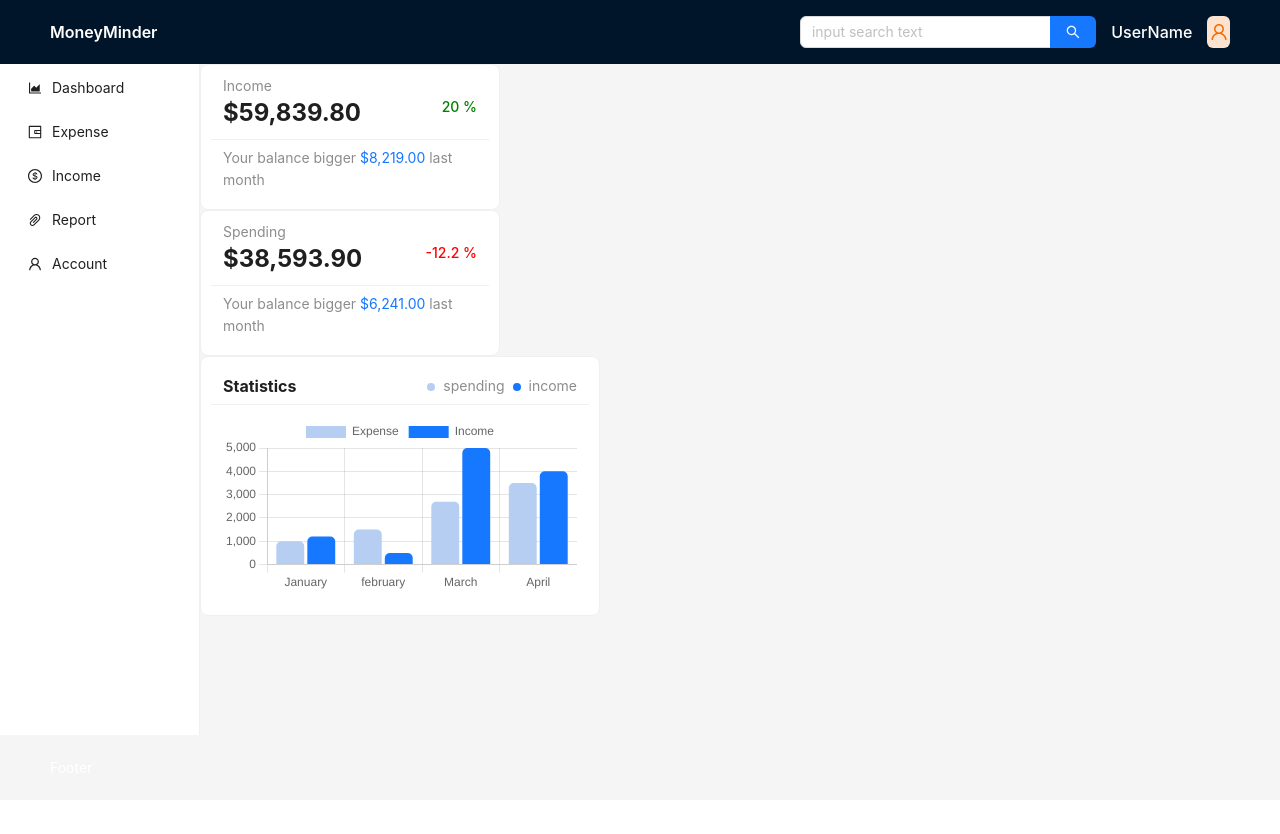
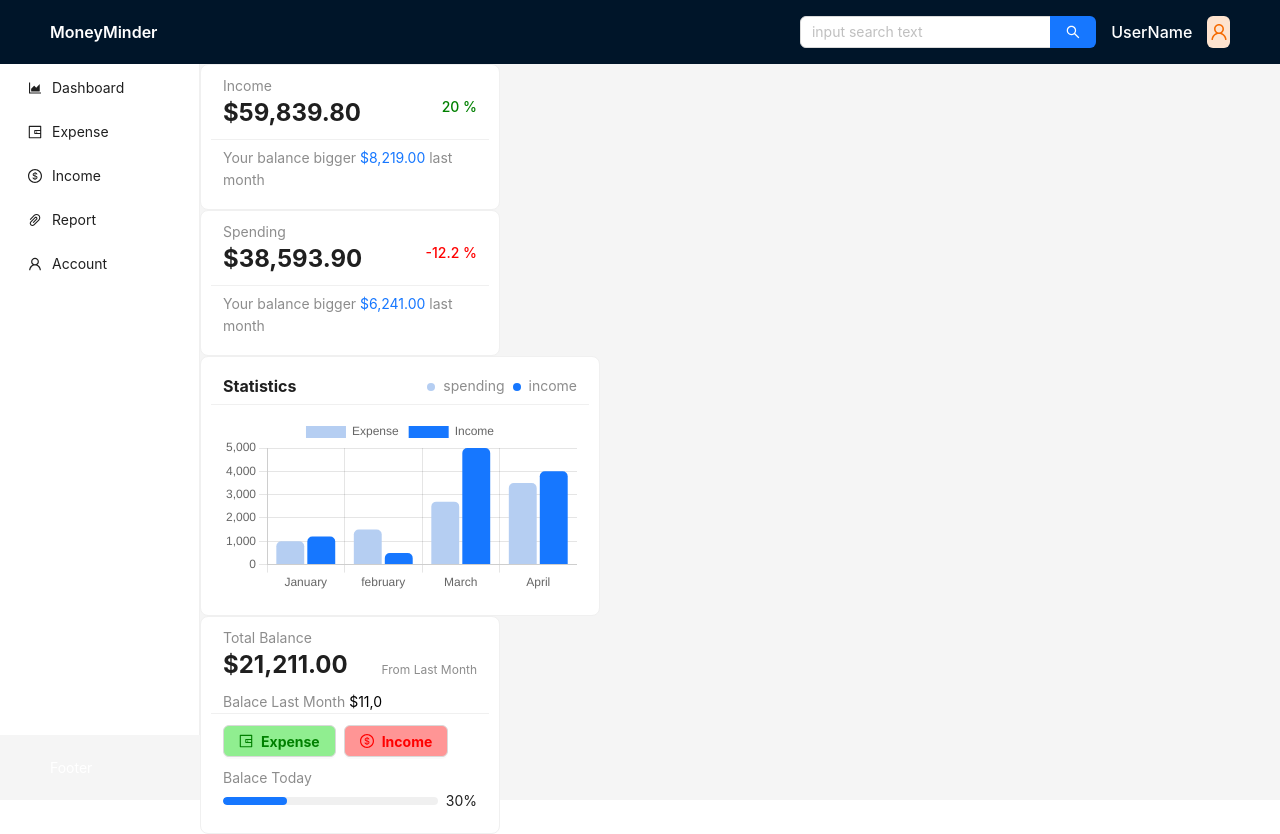
Before and after one commit to ADHIL-MOHAMMED-P-N/moneyminder, a React (Create React App) app: page /dashboard in a window 1280 px wide. Before the commit the page ends 800 px from the top, so only its background shows below. Built offline with nearby package versions, Linux system fonts and the light colour scheme.

Commit message:
balance card completed

```diff
--- /dev/null
+++ b/src/components/Dashboard/BalanceCard.js
@@ -0,0 +1,73 @@
+import { Card, Typography, Space, Button, Progress } from "antd";
+import { DollarOutlined, WalletOutlined } from "@ant-design/icons";
+import { Link } from "react-router-dom";
+const { Title } = Typography;
+
+const paraStyle = { margin: 0, fontWeight: 400, color: "rgba(0, 0, 0, 0.45)" };
+
+const CardTop = () => {
+  return (
+    <>
+      <p style={paraStyle}>Total Balance</p>
+      <Title
+        style={{ margin: 0, marginBottom: 10, fontWeight: "bold" }}
+        level={3}
+      >
+        $21,211.00
+      </Title>
+      <p style={paraStyle}>
+        Balace Last Month<span style={{ color: "#000" }}> $11,000</span>
+      </p>
+    </>
+  );
+};
+
+const BalanceCard = () => {
+  return (
+    <div>
+      <Card
+        size="small"
+        loading={false}
+        title={<CardTop />}
+        extra={<p style={{ ...paraStyle, fontSize: 12 }}>From Last Month</p>}
+        style={{
+          width: 300,
+          padding: 10,
+        }}
+      >
+        <Space>
+          <Link to="/expense">
+            <Button
+              style={{
+                backgroundColor: "lightgreen",
+                color: "green",
+                fontWeight: "bold",
+              }}
+              icon={<WalletOutlined />}
+            >
+              Expense
+            </Button>
+          </Link>
+          <Link to="/income">
+            <Button
+              style={{
+                backgroundColor: "#FF9595",
+                color: "red",
+                fontWeight: "bold",
+              }}
+              icon={<DollarOutlined />}
+            >
+              Income
+            </Button>
+          </Link>
+        </Space>
+        <div style={{ marginTop: 10 }}>
+          <p style={paraStyle}>Balace Today</p>
+          <Progress percent={30} />
+        </div>
+      </Card>
+    </div>
+  );
+};
+
+export default BalanceCard;
--- a/src/pages/Dashboard.js
+++ b/src/pages/Dashboard.js
@@ -1,6 +1,7 @@
 import React from "react";
 import SummaryCard from "../components/Dashboard/SummaryCard";
 import TransactionStatistics from "../components/Dashboard/TransactionStatistics";
+import BalanceCard from "../components/Dashboard/BalanceCard";
 const Dashboard = () => {
   return (
     <div>
@@ -17,6 +18,7 @@ const Dashboard = () => {
         paraValue={"$6,241.00"}
       />
       <TransactionStatistics />
+      <BalanceCard />
     </div>
   );
 };
```
